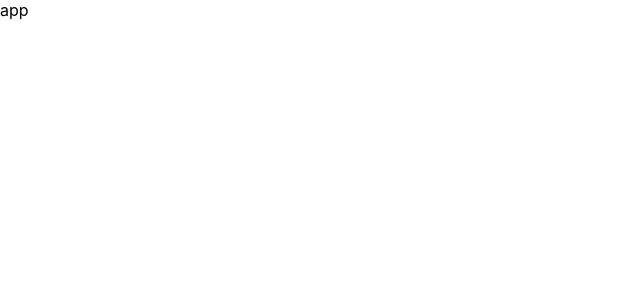
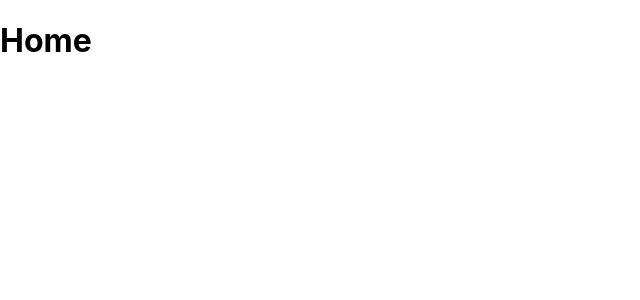
Before and after one commit to Fabricio-L/puller-front, a React (Create React App) app: page / in a window 1280 px wide. Shown: the top 300 px of the page, without its empty margins (0-640 px from the left). Built offline with nearby package versions, Linux system fonts and the light colour scheme.

Commit message:
feature(home): Config route to home

```diff
--- a/src/App.js
+++ b/src/App.js
@@ -1,5 +1,12 @@
+import { Routes, Route } from 'react-router-dom'
+import Home from './pages/Home'
+
 function App() {
-  return <div>app</div>
+  return (
+    <Routes>
+      <Route exact path="/" element={<Home />} />
+    </Routes>
+  )
 }
 
 export default App
--- /dev/null
+++ b/src/pages/Home.jsx
@@ -0,0 +1,11 @@
+import React from 'react'
+
+const Home = () => {
+  return (
+    <div>
+      <h1>Home</h1>
+    </div>
+  )
+}
+
+export default Home
```
Also changed, not shown: src/index.js (+11 -2 lines).
